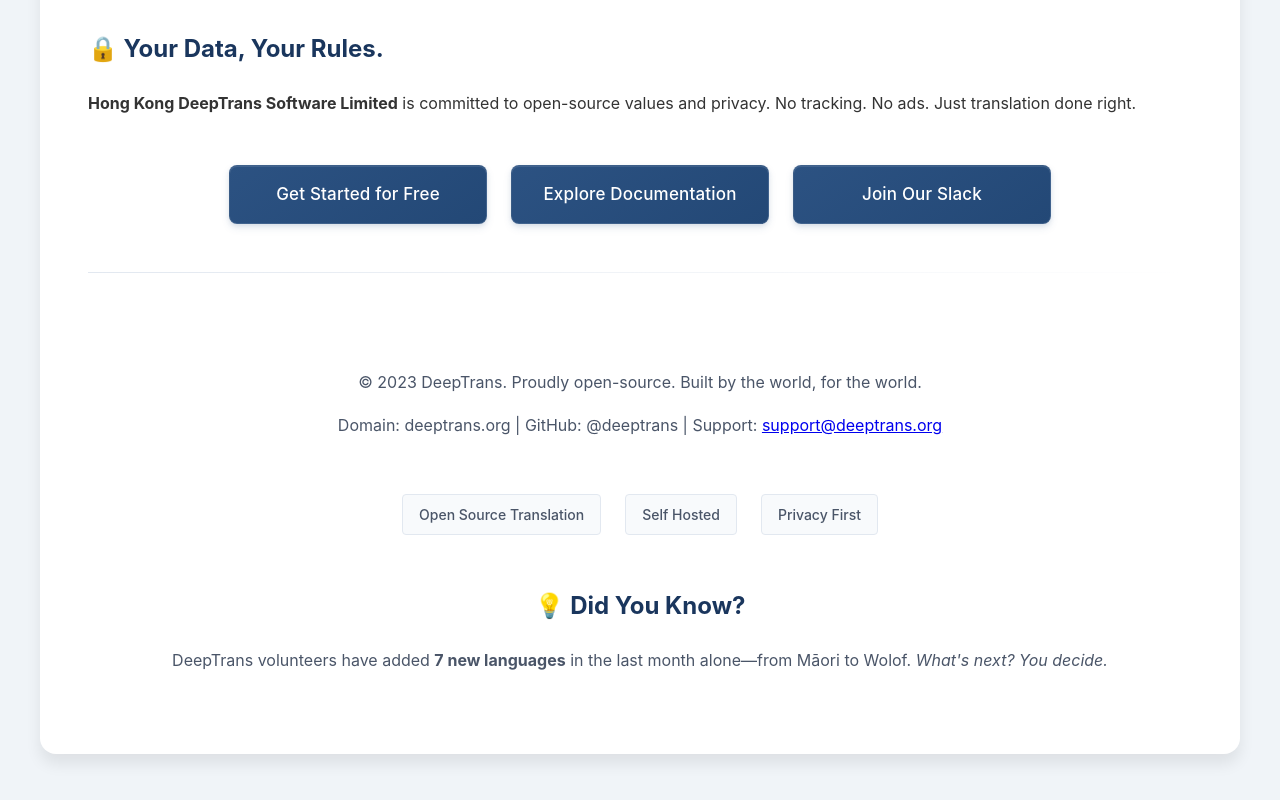
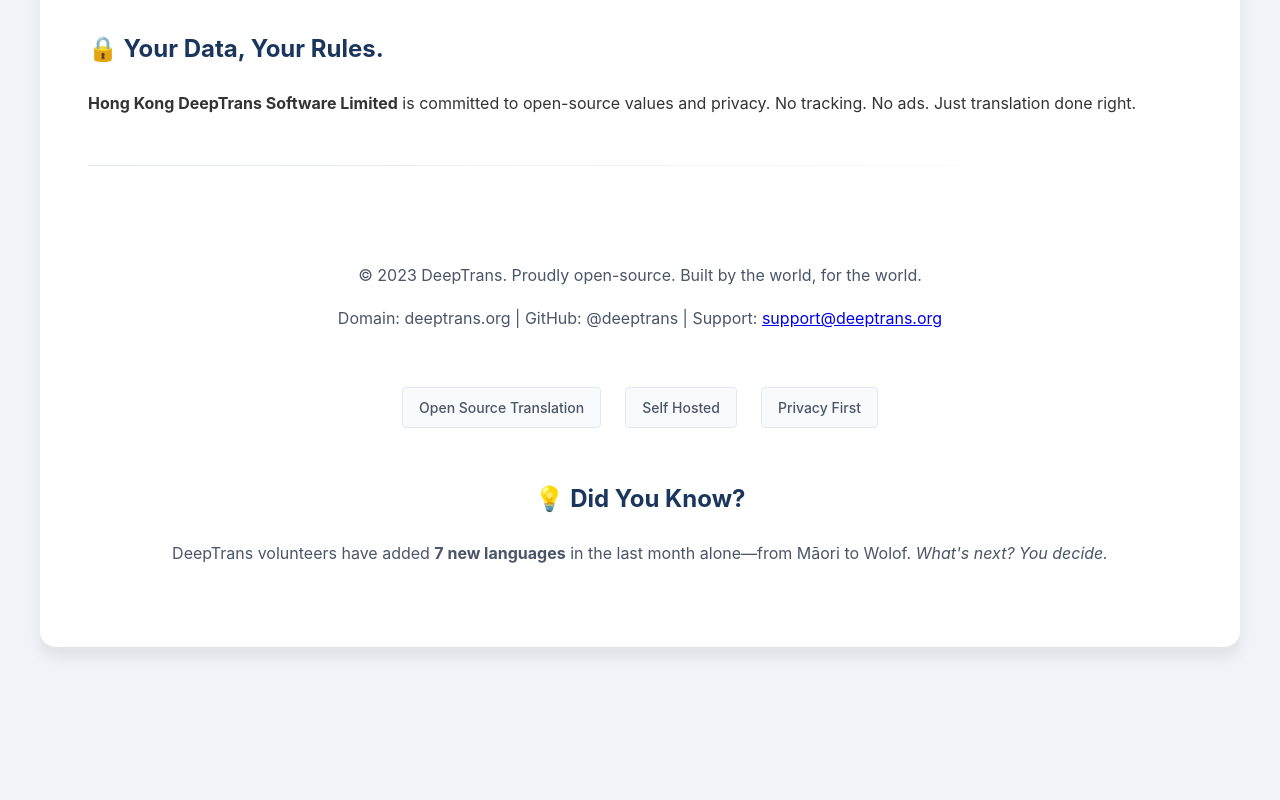
Before and after one commit to deeptrans-org/deeptrans-org, a plain HTML site: page index.html in a window 1280 px wide. Shown: the part 2163-2963 px from the top of the page. After the commit the page ends 2874 px from the top, so only its background shows below. Drawn offline with Linux system fonts and the light colour scheme.

Commit message:
initial commit

```diff
--- a/index.html
+++ b/index.html
@@ -338,11 +338,6 @@
             <h2>🔒 Your Data, Your Rules.</h2>
             <p><strong>Hong Kong DeepTrans Software Limited</strong> is committed to open-source values and privacy. No tracking. No ads. Just translation done right.</p>
 
-            <div class="cta-buttons">
-                <a href="https://deeptrans.org/signup" class="cta-button" target="_blank" rel="noreferrer">Get Started for Free</a>
-                <a href="https://deeptrans.org/docs" class="cta-button" target="_blank" rel="noreferrer">Explore Documentation</a>
-                <a href="https://deeptrans.org/community" class="cta-button" target="_blank" rel="noreferrer">Join Our Slack</a>
-            </div>
         </section>
 
         <hr>
```
Also changed, not shown: 1 other file.
